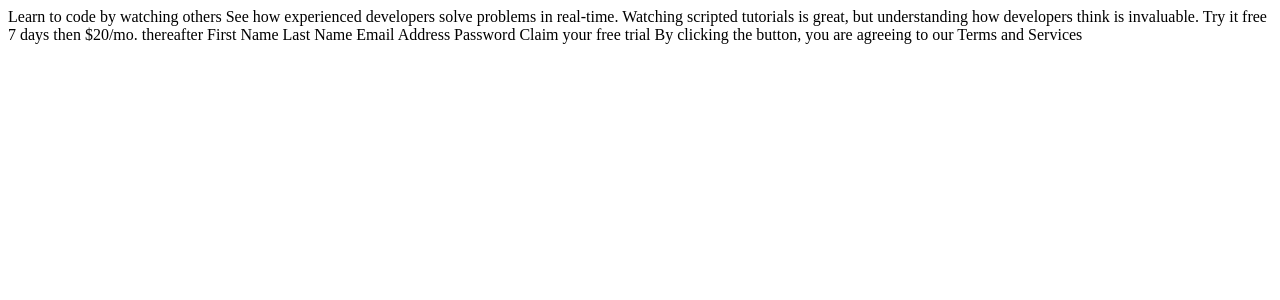
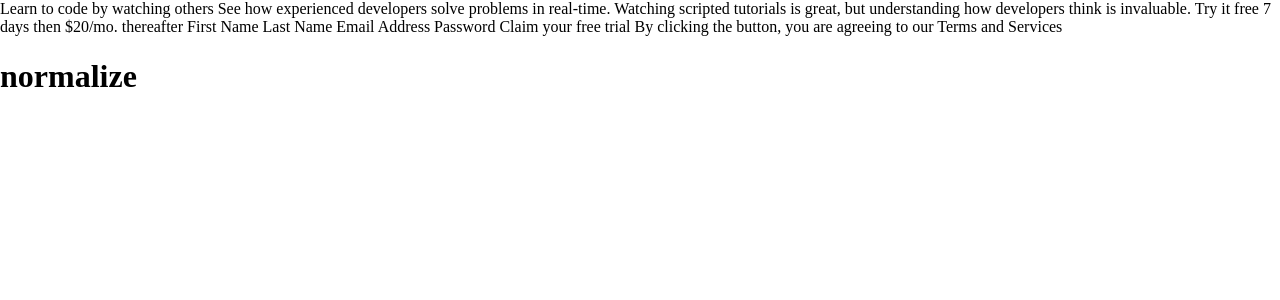
Before and after one commit to FranciscoFrontEndDeveloper/introComponentWithSignupFormMaster, an Angular app: page / in a window 1280 px wide. Shown: the top 300 px of the page. Built offline with nearby package versions, Linux system fonts and the light colour scheme.

Commit message:
normalice instalaled

```diff
--- a/angular.json
+++ b/angular.json
@@ -30,6 +30,7 @@
               "src/assets"
             ],
             "styles": [
+              "node_modules/normalize.css/normalize.css",
               "src/styles.sass"
             ],
             "scripts": []
@@ -93,6 +94,7 @@
               "src/assets"
             ],
             "styles": [
+              "node_modules/normalize.css/normalize.css",
               "src/styles.sass"
             ],
             "scripts": []
--- a/package.json
+++ b/package.json
@@ -18,6 +18,7 @@
     "@angular/platform-browser": "^15.0.0",
     "@angular/platform-browser-dynamic": "^15.0.0",
     "@angular/router": "^15.0.0",
+    "normalize.css": "^8.0.1",
     "rxjs": "~7.5.0",
     "tslib": "^2.3.0",
     "zone.js": "~0.12.0"
--- a/src/app/app.component.html
+++ b/src/app/app.component.html
@@ -13,3 +13,5 @@ Learn to code by watching others
   Claim your free trial
 
   By clicking the button, you are agreeing to our Terms and Services
+
+  <h1>normalize</h1>
--- a/src/styles.sass
+++ b/src/styles.sass
@@ -1,6 +1,6 @@
 /* You can add global styles to this file, and also import other style files */
 // Front-end Style Guide
-
+@import '~normalize.css'
 // Layout
 
 The designs were created to the following widths
```
Also changed, not shown: 1 other file (tests, documents, lock files or other folders).
